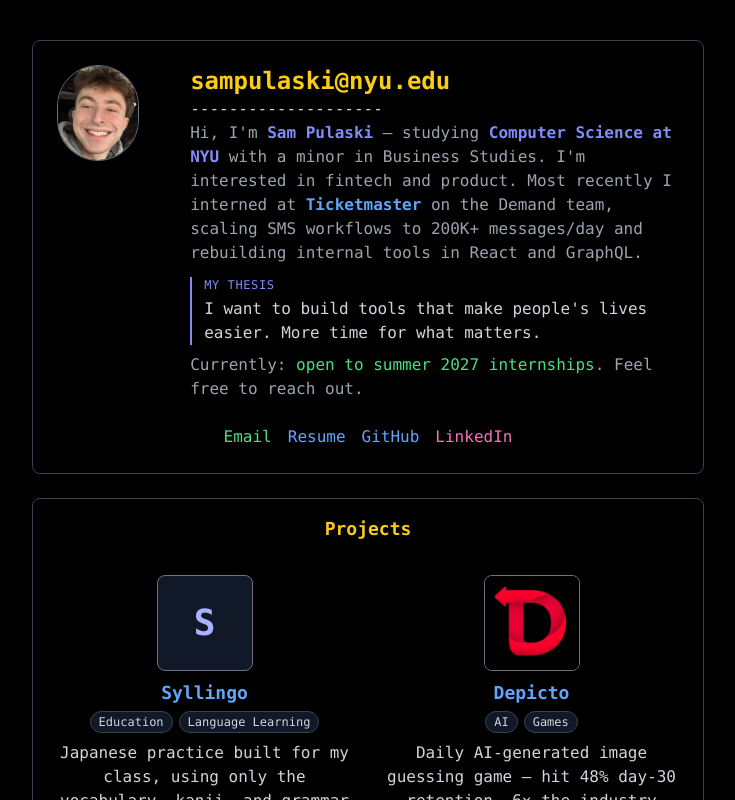
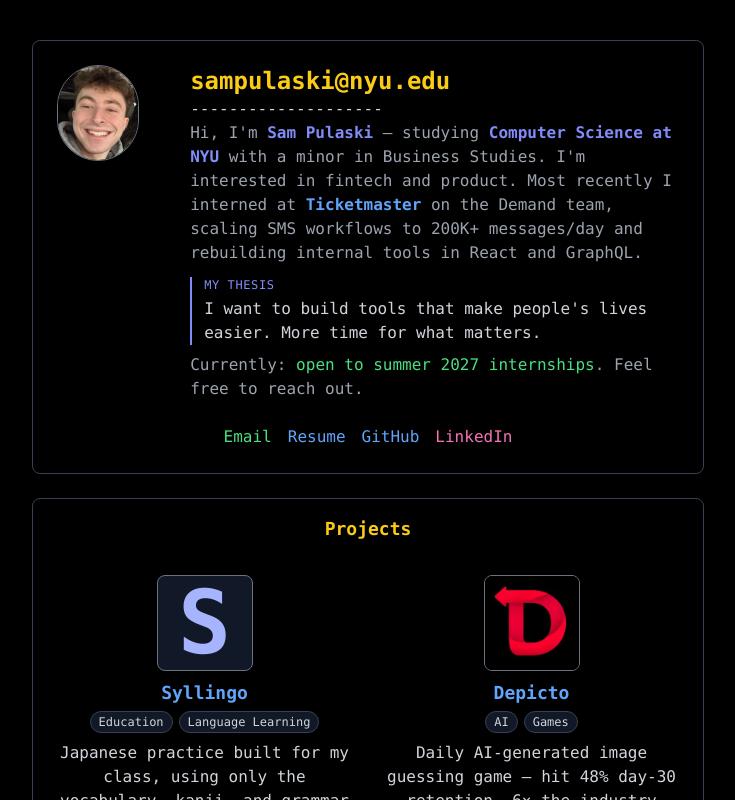
Before and after one commit to freesampul/sampul, a React (Create React App) app: page / in a window 1280 px wide. Shown: the top 800 px of the page, without its empty margins (272-1007 px from the left). Built offline with nearby package versions, Linux system fonts and the light colour scheme.

Commit message:
Match Syllingo letter scale and prevent project icon shrinking

```diff
--- a/src/main.jsx
+++ b/src/main.jsx
@@ -110,11 +110,11 @@
                     width="96"
                     height="96"
                     loading="lazy"
-                    className="w-24 h-24 rounded-lg border border-gray-500 mb-2 object-cover"
+                    className="w-24 h-24 shrink-0 rounded-lg border border-gray-500 mb-2 object-cover"
                   />
                 )}
                 {project.monogram && (
-                  <div aria-hidden="true" className="w-24 h-24 rounded-lg border border-gray-500 bg-gray-900 mb-2 flex items-center justify-center text-4xl font-semibold text-indigo-300">
+                  <div aria-hidden="true" className="w-24 h-24 shrink-0 rounded-lg border border-gray-500 bg-gray-900 mb-2 flex items-center justify-center text-[5.5rem] leading-none font-bold text-indigo-300">
                     {project.monogram}
                   </div>
                 )}
```
